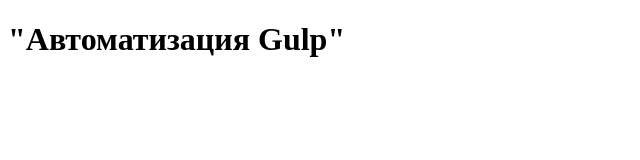
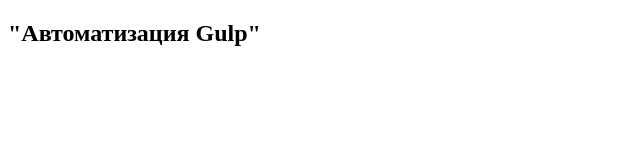
Before and after one commit to MityaDV/automation_gulp, a website: page source/index.html in a window 1280 px wide. Shown: the whole page, without its empty margins (0-640 px from the left). Drawn offline with Linux system fonts and the light colour scheme.

Commit message:
подготовил начальную разметку

```diff
--- a/source/index.html
+++ b/source/index.html
@@ -1,16 +1,20 @@
 <!DOCTYPE html>
 <html>
-  <head>
 
-  </head>
+<head></head>
 
+<body>
+
+  <header class="header">
+  </header>
   <main>
-    <header class="header"></header>
+    <section class="page">
+      <h1 class="page__title">"Автоматизация Gulp"</h1>
+    </section>
+  </main>
 
-    <body>
-      <h1 class="header_title">"Автоматизация Gulp"</h1>
-    </body>
+  <footer class="footer"></footer>
 
-    <footer class="footer"></footer>
-  </main>
+</body>
+
 </html>
```
